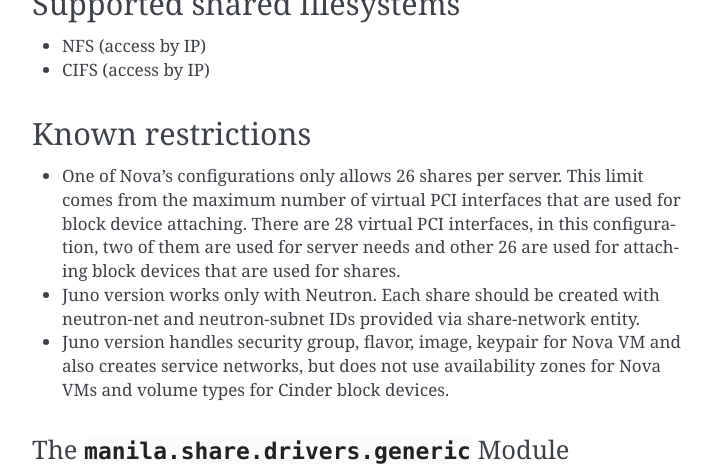
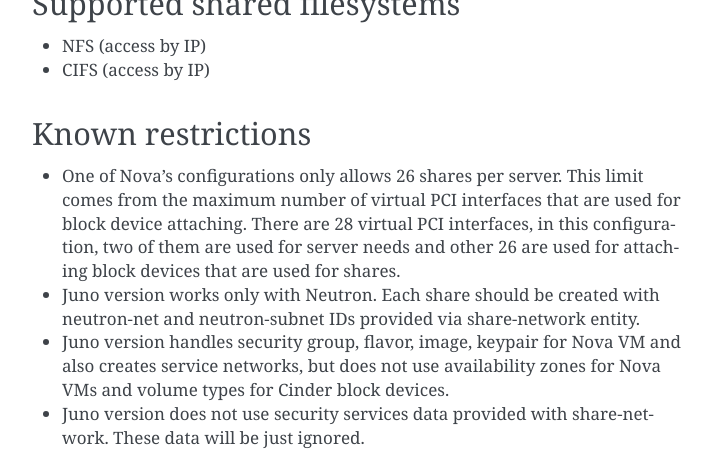
Before and after one commit to openstack/manila, a Sphinx documentation site: the page built from doc/source/devref/generic_driver.rst, in a window 1280 px wide and 900 px high, scrolled down 1224 px, cut to the strip 0-472 px from the top of the window. Shown: the whole strip, without its empty margins (388-1100 px from the left). Built offline with Sphinx 7.4.7, drawn with Linux system fonts in a browser that asks for light colours; formulas are drawn with MathJax 3; pages that are not in the unit, such as notebooks, are missing from menus; the version number is read from the project's files by our own code.

Commit message:
Add info to generic driver doc
Add known restriction to cDOT driver doc, that says:
- Juno version does not use security services data provided with share-network.
  These data will be just ignored.

Change-Id: Idf118242fbe9a6e6be44a243cd1aac8e34cc1227

```diff
--- a/doc/source/devref/generic_driver.rst
+++ b/doc/source/devref/generic_driver.rst
@@ -78,6 +78,9 @@
   also creates service networks, but does not use availability zones for
   Nova VMs and volume types for Cinder block devices.
 
+- Juno version does not use security services data provided with share-network.
+  These data will be just ignored.
+
 The :mod:`manila.share.drivers.generic` Module
 ~~~~~~~~~~~~~~~~~~~~~~~~~~~~~~~~~~~~~~~~~~~~~~
 
```
